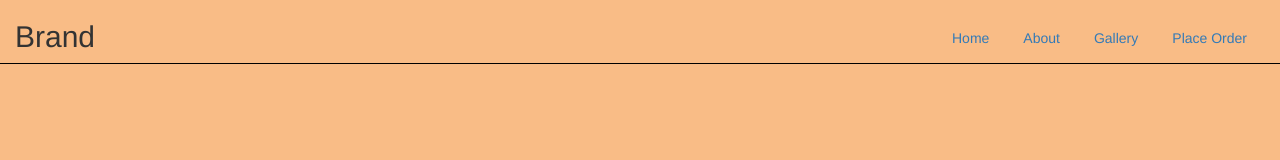
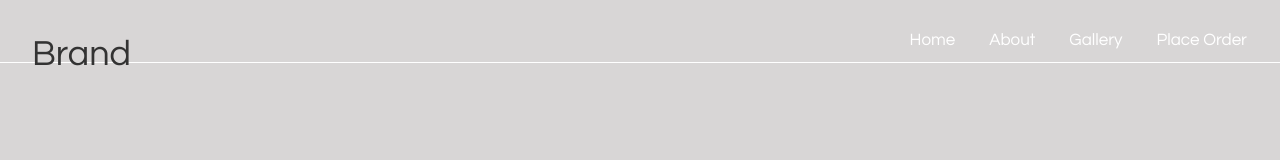
Before and after one commit to garciaryan/carlos-woodwork, a plain HTML site: page index.html in a window 1280 px wide. Drawn offline with Linux system fonts and the light colour scheme.

Commit message:
updated header and added aside

```diff
--- a/css/style.css
+++ b/css/style.css
@@ -1,19 +1,40 @@
+@import url('https://fonts.googleapis.com/css?family=Questrial');
+
 /*=======UNIVERSALS=======*/
 
 html, body {
   height: 100%;
   width: 100%;
-  background-color: #f9bc86;
+  background-color: #d8d6d6;
   /*use for sidebar #546E72;*/
 }
 
 /*=======HEADER=======*/
 header {
-  border-bottom: 1px solid #000;
+  border-bottom: 1px solid #fff;
 
+}
+
+.logo {
+  font-family: 'Questrial', sans-serif;
+  position: relative;
+  top: 30px;
+  left: 17px;
+  margin-top: -15px;
 }
 
 .nav-tabs {
   border-bottom: none;
   margin-top: 17px;
 }
+
+.nav-tabs>li>a {
+  color: #fff;
+  font-family: 'Questrial', sans-serif;
+  font-size: 17px;
+}
+
+.nav-tabs>li>a:hover{
+  border-bottom: 1px solid #000;
+  color: #000;
+}
--- a/index.html
+++ b/index.html
@@ -13,8 +13,8 @@
   <header>
     <div class="container-fluid">
       <div class="row">
-        <div class="col-md-6">
-          <h2>Brand</h2>
+        <div class="col-md-6 pul-left logo">
+          <h1>Brand</h1>
         </div>
         <div class="col-md-6">
           <ul class="nav nav-tabs pull-right">
@@ -27,5 +27,17 @@
       </div>
     </div>
   </header>
+  <aside>
+    <div class="container">
+      <div class="row">
+        <div class="col-md-8">
+
+        </div>
+        <div class="col-md-4">
+
+        </div>
+      </div>
+    </div>
+  </aside>
 </body>
 </html>
```
